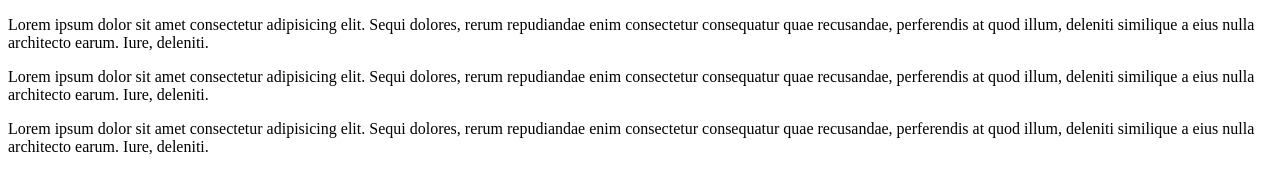
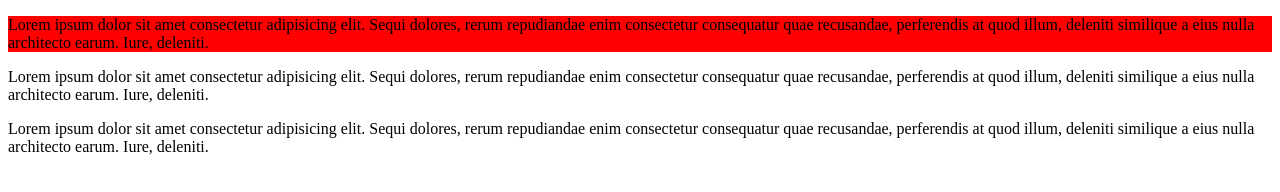
Before and after one commit to prajeshgupta25/DOM, a plain HTML site: page Dom-questions/q2-easy.html in a window 1280 px wide. Both pictures are taken after a click on the element 640 px from the left and 34 px from the top of the page. Drawn offline with Linux system fonts and the light colour scheme.

Commit message:
q2 solved

```diff
--- a/Dom-questions/q2-easy.html
+++ b/Dom-questions/q2-easy.html
@@ -28,15 +28,20 @@
     <script>
       // Q write a script which on single clicking of above p tags highlights them with red, double clicking highlights them with green and on triple removes the highlights.
 
-      let allPTags = document.querySelectorAll("p");
+      let pTags = document.querySelectorAll("p");
 
       //e is an event
-      for(let i=0; i<allPTags.length; i++){
+      for(let i=0; i<pTags.length; i++){
 
         //event is an object & it describes the current happening event.
-        allPTags[i].addEventListener("click", function(e){
-          console.log(e.currentTarget);
-
+        pTags[i].addEventListener("click", function(e){
+          if((e.detail % 3)==1){
+            e.currentTarget.style.backgroundColor = "red";
+          }else if((e.detail % 3)==2){
+            e.currentTarget.style.backgroundColor = "green";
+          }else{
+            e.currentTarget.style.backgroundColor = "";
+          }
         })
       }
 
```
